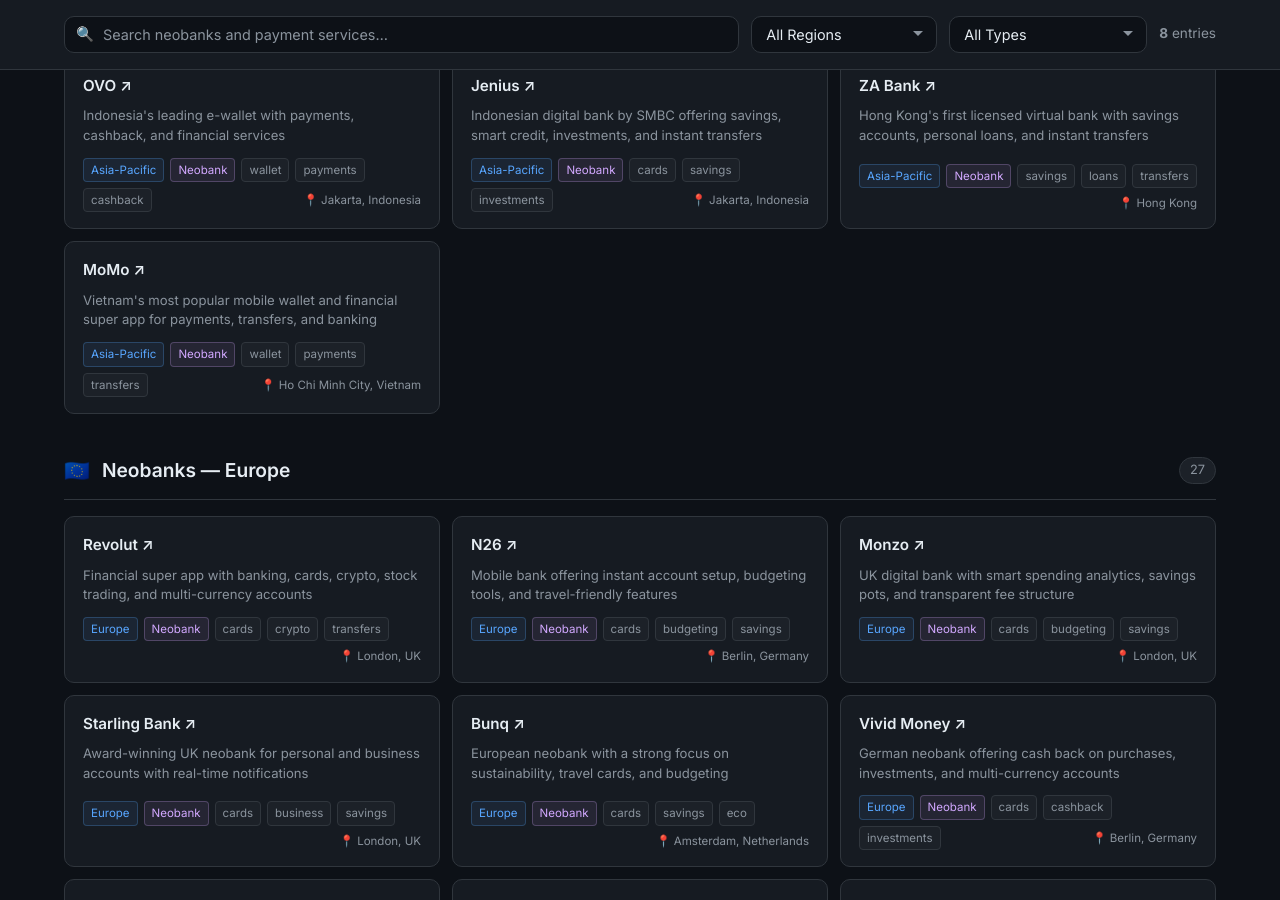
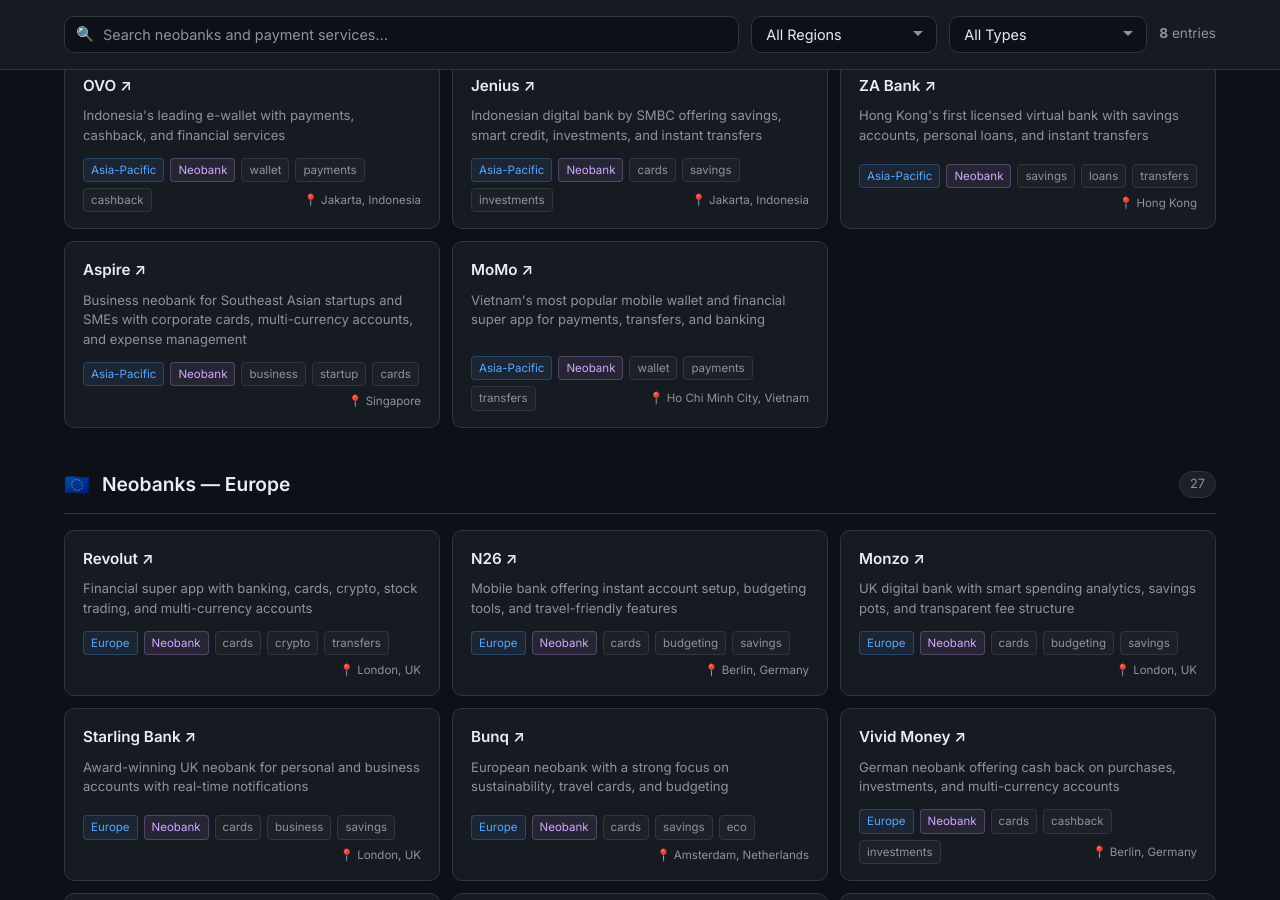
Before and after one commit to ittermit/awesome-neobanks, a Jekyll site: the page built from index.html, in a window 1280 px wide and 900 px high, scrolled down 2795 px. Built offline with Jekyll 4.4.1, drawn with Linux system fonts in a browser that asks for light colours; some of the changed text lies outside the part shown.

Commit message:
add Aspire to Asia-Pacific neobanks

```diff
--- a/_data/neobanks.yml
+++ b/_data/neobanks.yml
@@ -628,6 +628,15 @@
   founded: 2019
   hq: "Hong Kong"
 
+- name: Aspire
+  url: https://aspireapp.com
+  description: "Business neobank for Southeast Asian startups and SMEs with corporate cards, multi-currency accounts, and expense management"
+  region: Asia-Pacific
+  countries: [SG, ID, VN, TH, PH]
+  tags: [business, startup, cards, multi-currency, expense-management]
+  founded: 2018
+  hq: "Singapore"
+
 - name: MoMo
   url: https://momo.vn
   description: "Vietnam's most popular mobile wallet and financial super app for payments, transfers, and banking"
```
Also changed, not shown: README.md.
